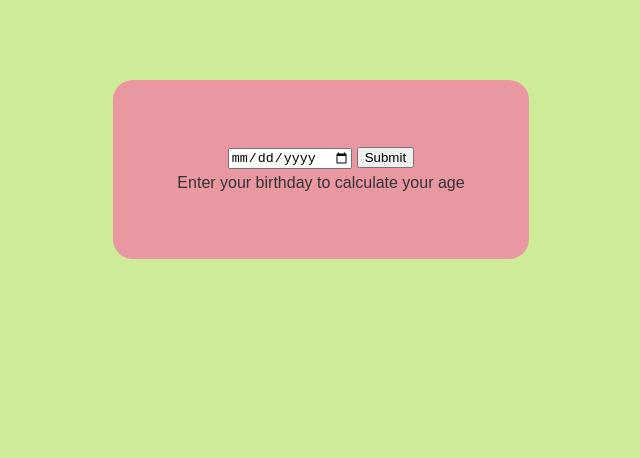
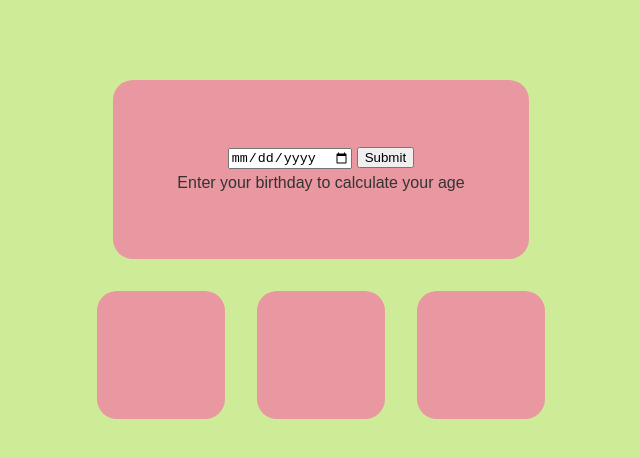
Before and after one commit to NESEGEMAA/CodeAlpha_Project_AgeCalculator, a plain HTML site: page index.html in a window 1280 px wide. Shown: the whole page, without its empty margins (319-959 px from the left). Drawn offline with Linux system fonts and the light colour scheme.

Commit message:
added the same attributes that were added to dateForm to divs tags that are direct children of section tag, to select the div tags used for output to the user

```diff
--- a/styles.css
+++ b/styles.css
@@ -32,3 +32,10 @@ section {
     padding: 8vh;
     border-radius: 20px;
 }
+
+section > div {
+    background-color: rgba(252, 96, 168, 0.6);
+    margin: 2vh;
+    padding: 8vh;
+    border-radius: 20px;
+}
```
